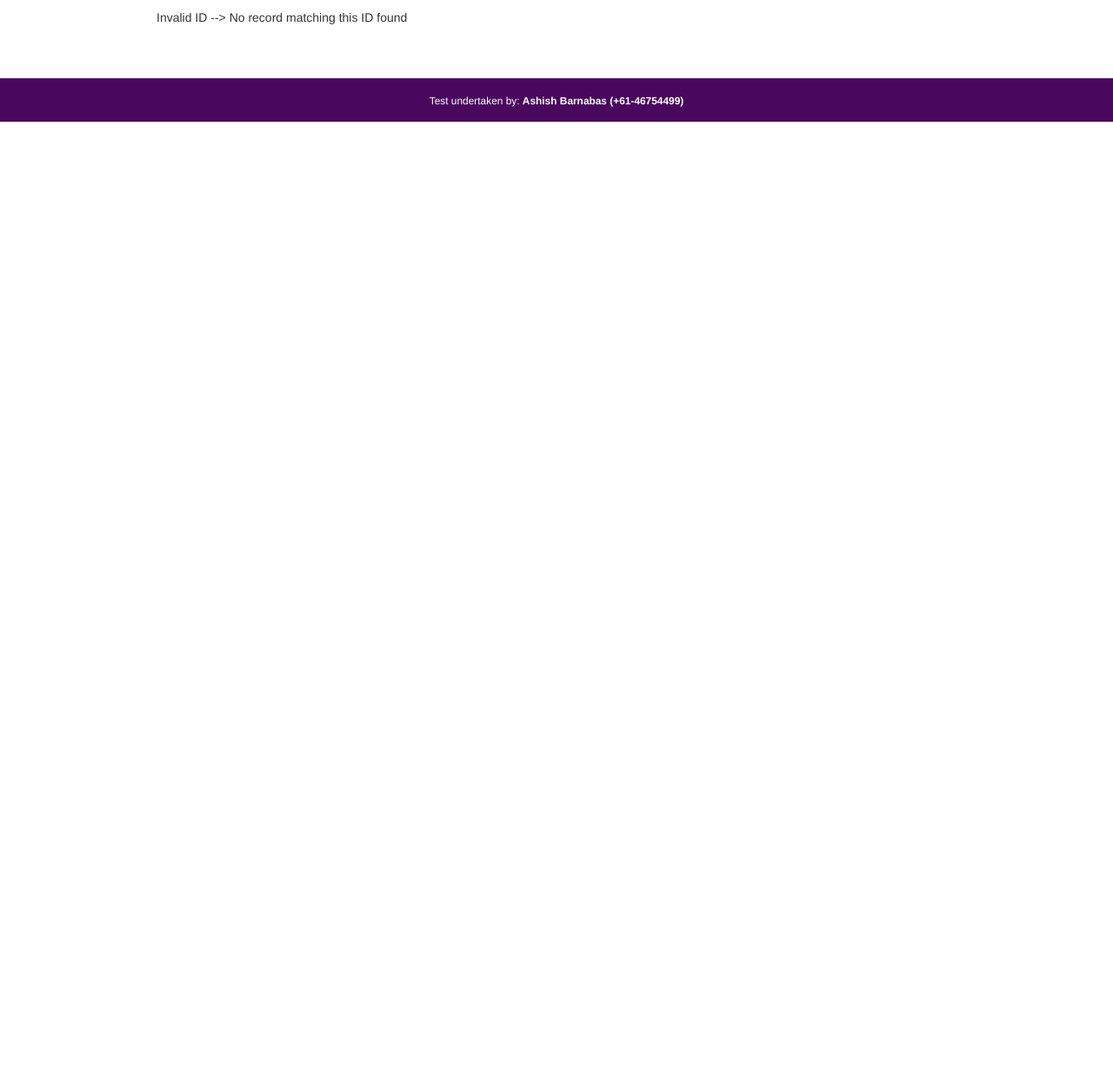
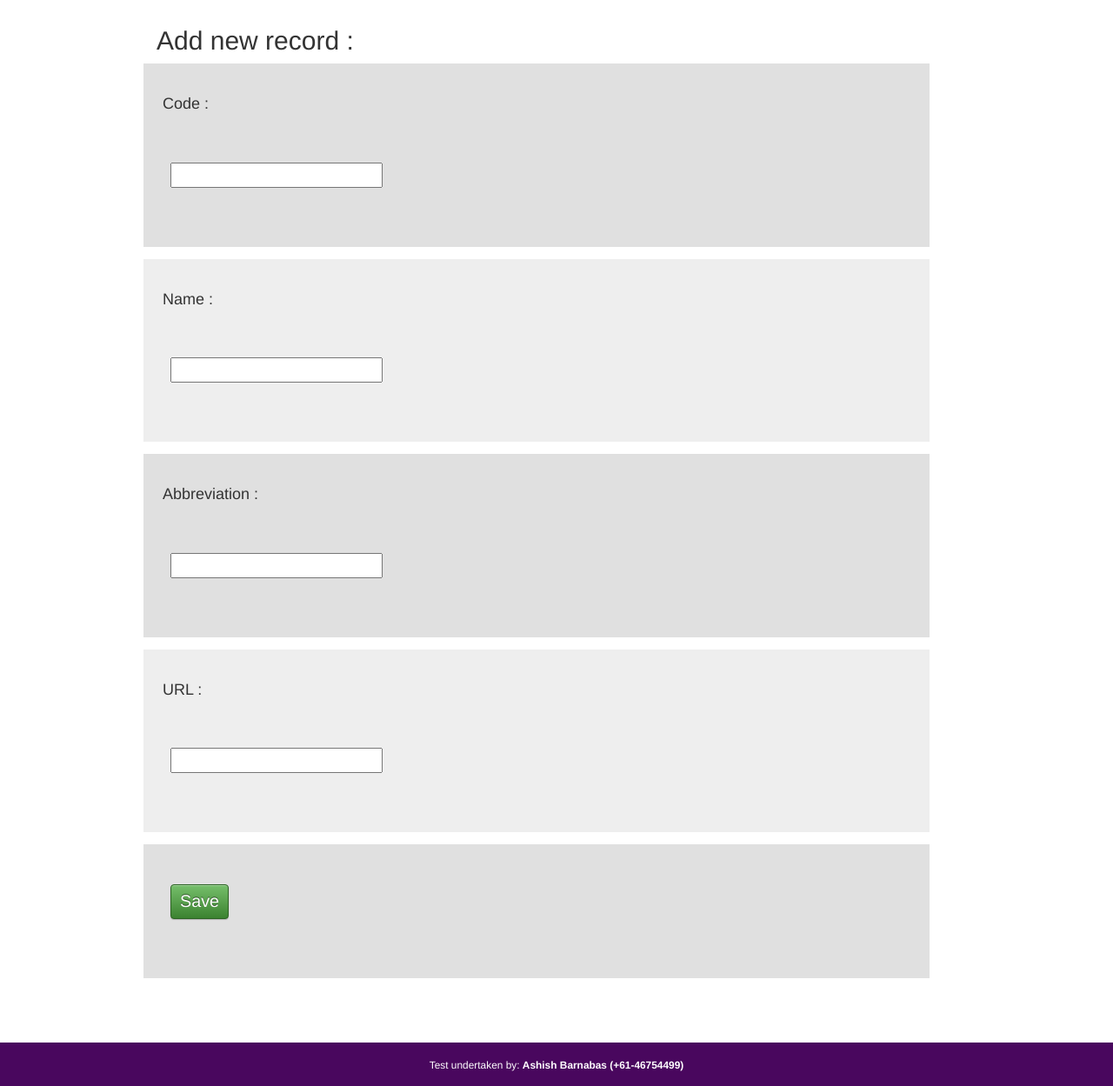
Before and after one commit to ashishbarnabas/uqtest, a CakePHP app: the page made by app/View/Api/library.ctp in a window 1280 px wide. Shown: the part 100-1349 px from the top of the page at 87% size. Before the commit the page ends 240 px from the top, so only its background shows below. Run offline with PHP 8.4 and a stand-in for CakePHP, Linux system fonts and the light colour scheme; the template is opened without the code that fills it, so the values that code supplies are empty; form fields are guessed from the names that the template uses; some libraries are stand-ins or nearby versions.

Commit message:
Initial Bootstrap Code for Front end

```diff
--- a/app/View/Api/library.ctp
+++ b/app/View/Api/library.ctp
@@ -6,11 +6,88 @@
  * Time: 9:14 AM
  */
 
-if(!empty($check_response)){
-    print_r($check_response);
+if($request_type == 'GET'){
+    if(!empty($check_response)){ ?>
+        <h3 class="headings">ID: <?php echo $check_response['Api']['id']; ?></h3>
+        <br>
+        <div class="row">
+            <div class="col-sm-2">
+                <h4 class="headings">Code :</h4>
+            </div>
+            <div class="col-sm-8">
+                <h4><?php echo $check_response['Api']['code']; ?></h4>
+            </div>
+        </div>
+        <div class="row">
+            <div class="col-sm-2">
+                <h4 class="headings">Name :</h4>
+            </div>
+            <div class="col-sm-8">
+                <h4><?php echo $check_response['Api']['name']; ?></h4>
+            </div>
+        </div>
+        <div class="row">
+            <div class="col-sm-2">
+                <h4 class="headings">Abbr :</h4>
+            </div>
+            <div class="col-sm-8">
+                <h4><?php echo $check_response['Api']['abbr']; ?></h4>
+            </div>
+        </div>
+        <div class="row">
+            <div class="col-sm-2">
+                <h4 class="headings">URL :</h4>
+            </div>
+            <div class="col-sm-8">
+                <h4><a href="<?php echo $check_response['Api']['url']; ?>" target="_blank"><?php echo $check_response['Api']['url']; ?></a></h4>
+            </div>
+        </div>
 
+<?php
+
+    } else {
+        echo '<h2>No record which matches ID: '.$requested_id.' has been found. Please check the ID and try again.</h2>';
+    }
 } else {
-    echo 'Invalid ID --> No record matching this ID found';
-}
+    echo '<h2>Add new record :</h2>';
+    echo $this->Form->create('Api', array('method' => 'post'));
+    echo $this->Form->input('Api.id', array('type' => 'hidden')); ?>
 
-?>
+    <div class="row">
+        <div class="col-sm-2">
+            <h4>Code :</h4>
+        </div>
+        <div class="col-sm-4">
+            <h4><?php echo $this->Form->input('Api.code', array('label' => '')); ?></h4>
+        </div>
+    </div>
+    <div class="row">
+        <div class="col-sm-2">
+            <h4>Name :</h4>
+        </div>
+        <div class="col-sm-4">
+            <h4><?php echo $this->Form->input('Api.name', array('label' => '')); ?></h4>
+        </div>
+    </div>
+    <div class="row">
+        <div class="col-sm-2">
+            <h4>Abbreviation :</h4>
+        </div>
+        <div class="col-sm-4">
+            <h4><?php echo $this->Form->input('Api.abbr', array('label' => '')); ?></h4>
+        </div>
+    </div>
+    <div class="row">
+        <div class="col-sm-2">
+            <h4>URL :</h4>
+        </div>
+        <div class="col-sm-4">
+            <h4><?php echo $this->Form->input('Api.url', array('label' => '')); ?></h4>
+        </div>
+    </div>
+    <div class="row">
+        <div class="col-sm-2">
+            <h4><?php echo $this->Form->end('Save', array('submit' => 'submit')); ?></h4>
+        </div>
+    </div>
+<?php } ?>
```
